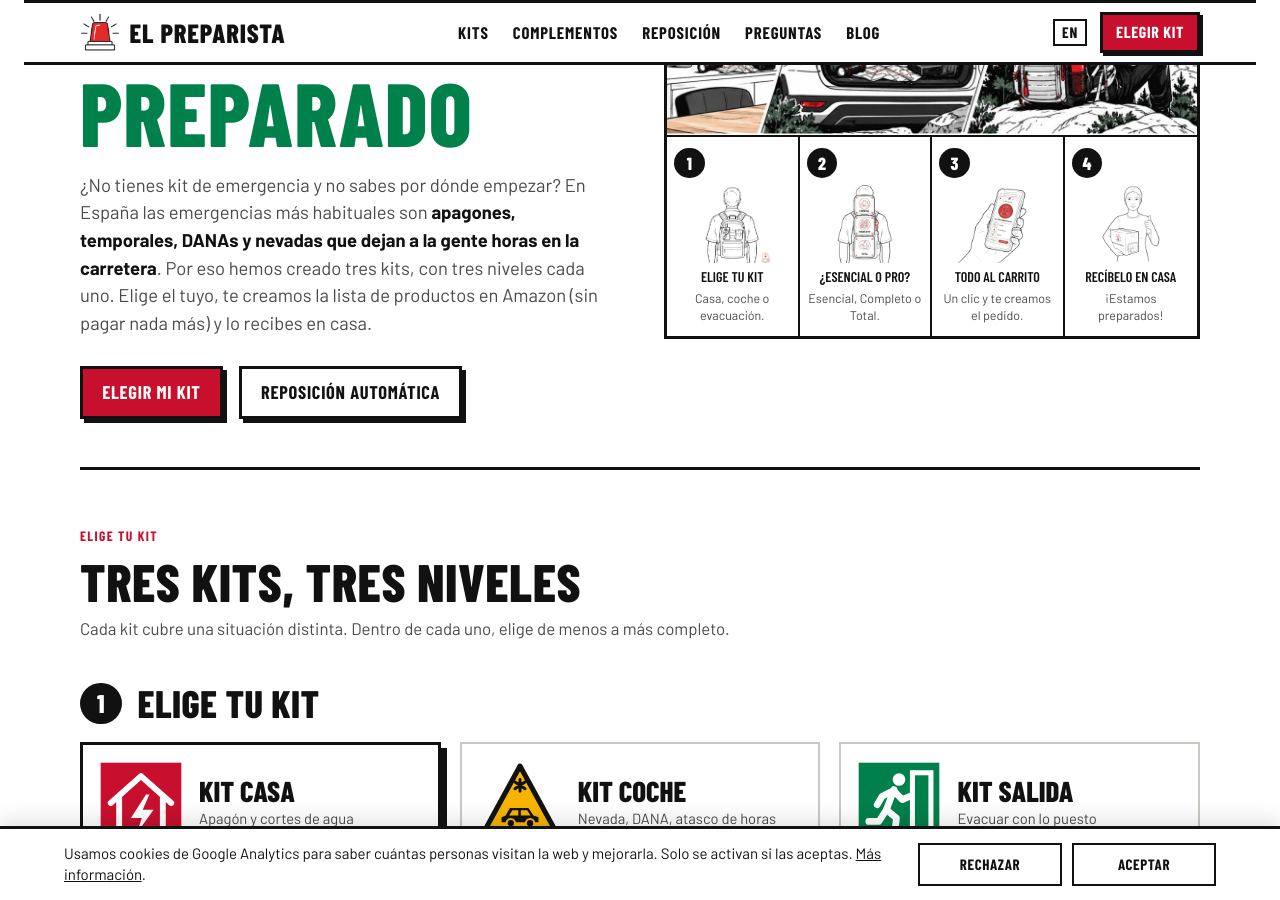
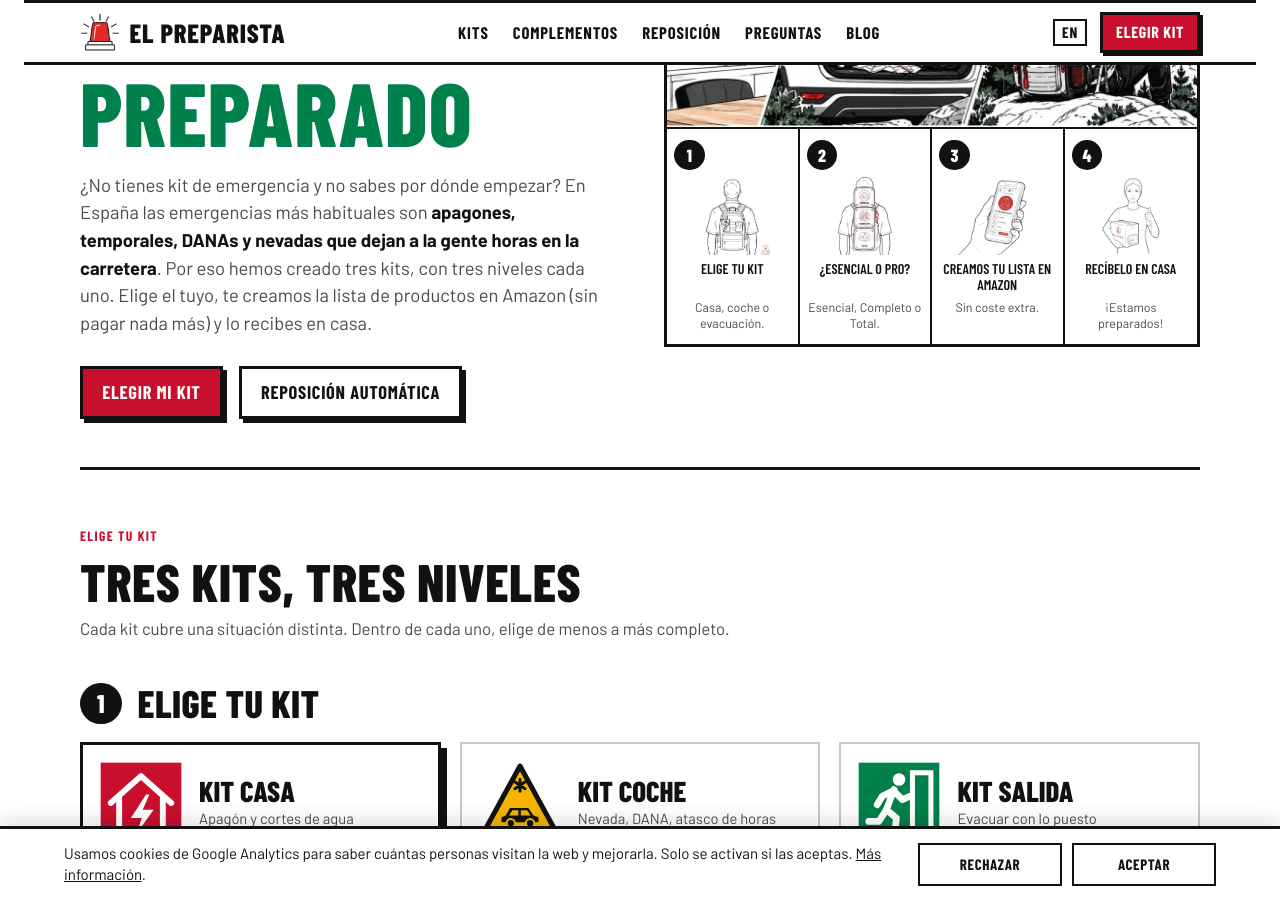
Before and after one commit to lucilayun-ux/elpreparista, a Jekyll site: the page index.html, which Jekyll copies as it is, in a window 1280 px wide and 900 px high, scrolled down 353 px. Built offline with Jekyll 4.4.1, drawn with Linux system fonts in a browser that asks for light colours.

Commit message:
Paso 3: «Creamos tu lista en Amazon» · «Sin coste extra»
Co-Authored-By: Claude Opus 5.5 <noreply@anthropic.com>
Claude-Session: https://claude.ai/code/session_01V7PVvrC8Dt7YxBNA65S9m6

```diff
--- a/en.html
+++ b/en.html
@@ -326,7 +326,7 @@ footer .wrap { display: grid; gap: .6rem; }
       <div class="panels four">
         <a class="panel" href="#kits"><span class="num">1</span><img class="pic photo" src="paso1.jpg" alt="Person seen from behind wearing an emergency backpack" width="140" height="142"><p>Choose your kit</p><small>Home, car or evacuation.</small></a>
         <a class="panel" href="#kits"><span class="num">2</span><img class="pic photo" src="paso2.jpg" alt="Person wearing a three-module backpack: Essential, Complete and Total" width="140" height="140"><p>Essential or Pro?</p><small>Essential, Complete or Total.</small></a>
-        <a class="panel" href="#kits"><span class="num">3</span><img class="pic photo" src="paso3.jpg" alt="Hand holding a phone with the emergency kit order" width="140" height="140"><p>All in the basket</p><small>One click and we build your order.</small></a>
+        <a class="panel" href="#kits"><span class="num">3</span><img class="pic photo" src="paso3.jpg" alt="Hand holding a phone with the emergency kit order" width="140" height="140"><p>We build your Amazon list</p><small>At no extra cost.</small></a>
         <a class="panel" href="#reposicion"><span class="num">4</span><img class="pic photo" src="paso4.jpg" alt="Woman holding an emergency kit box and giving a thumbs-up" width="140" height="140"><p>Delivered to your door</p><small>We&#8217;re ready!</small></a>
       </div>
     </div>
--- a/index.html
+++ b/index.html
@@ -326,7 +326,7 @@ footer .wrap { display: grid; gap: .6rem; }
       <div class="panels four">
         <a class="panel" href="#kits"><span class="num">1</span><img class="pic photo" src="paso1.jpg" alt="Persona de espaldas con la mochila de emergencia puesta" width="140" height="142"><p>Elige tu kit</p><small>Casa, coche o evacuación.</small></a>
         <a class="panel" href="#kits"><span class="num">2</span><img class="pic photo" src="paso2.jpg" alt="Persona con una mochila de tres módulos: Esencial, Completo y Total" width="140" height="140"><p>¿Esencial o Pro?</p><small>Esencial, Completo o Total.</small></a>
-        <a class="panel" href="#kits"><span class="num">3</span><img class="pic photo" src="paso3.jpg" alt="Mano sujetando un móvil con el pedido del kit de emergencia" width="140" height="140"><p>Todo al carrito</p><small>Un clic y te creamos el pedido.</small></a>
+        <a class="panel" href="#kits"><span class="num">3</span><img class="pic photo" src="paso3.jpg" alt="Mano sujetando un móvil con el pedido del kit de emergencia" width="140" height="140"><p>Creamos tu lista en Amazon</p><small>Sin coste extra.</small></a>
         <a class="panel" href="#reposicion"><span class="num">4</span><img class="pic photo" src="paso4.jpg" alt="Mujer con una caja de kit de emergencia haciendo el gesto de OK con el pulgar" width="140" height="140"><p>Recíbelo en casa</p><small>¡Estamos preparados!</small></a>
       </div>
     </div>
--- a/tools/build_en.py
+++ b/tools/build_en.py
@@ -50,7 +50,7 @@ TRADUCCIONES = [
     ('alt="Mujer con una caja de kit de emergencia haciendo el gesto de OK con el pulgar"', 'alt="Woman holding an emergency kit box and giving a thumbs-up"'),
     ('<p>Elige tu kit</p><small>Casa, coche o evacuación.</small>', '<p>Choose your kit</p><small>Home, car or evacuation.</small>'),
     ('<p>¿Esencial o Pro?</p><small>Esencial, Completo o Total.</small>', '<p>Essential or Pro?</p><small>Essential, Complete or Total.</small>'),
-    ('<p>Todo al carrito</p><small>Un clic y te creamos el pedido.</small>', '<p>All in the basket</p><small>One click and we build your order.</small>'),
+    ('<p>Creamos tu lista en Amazon</p><small>Sin coste extra.</small>', '<p>We build your Amazon list</p><small>At no extra cost.</small>'),
     ('<p>Recíbelo en casa</p><small>¡Estamos preparados!</small>', '<p>Delivered to your door</p><small>We&#8217;re ready!</small>'),
 
     # --- Kits ---
```
